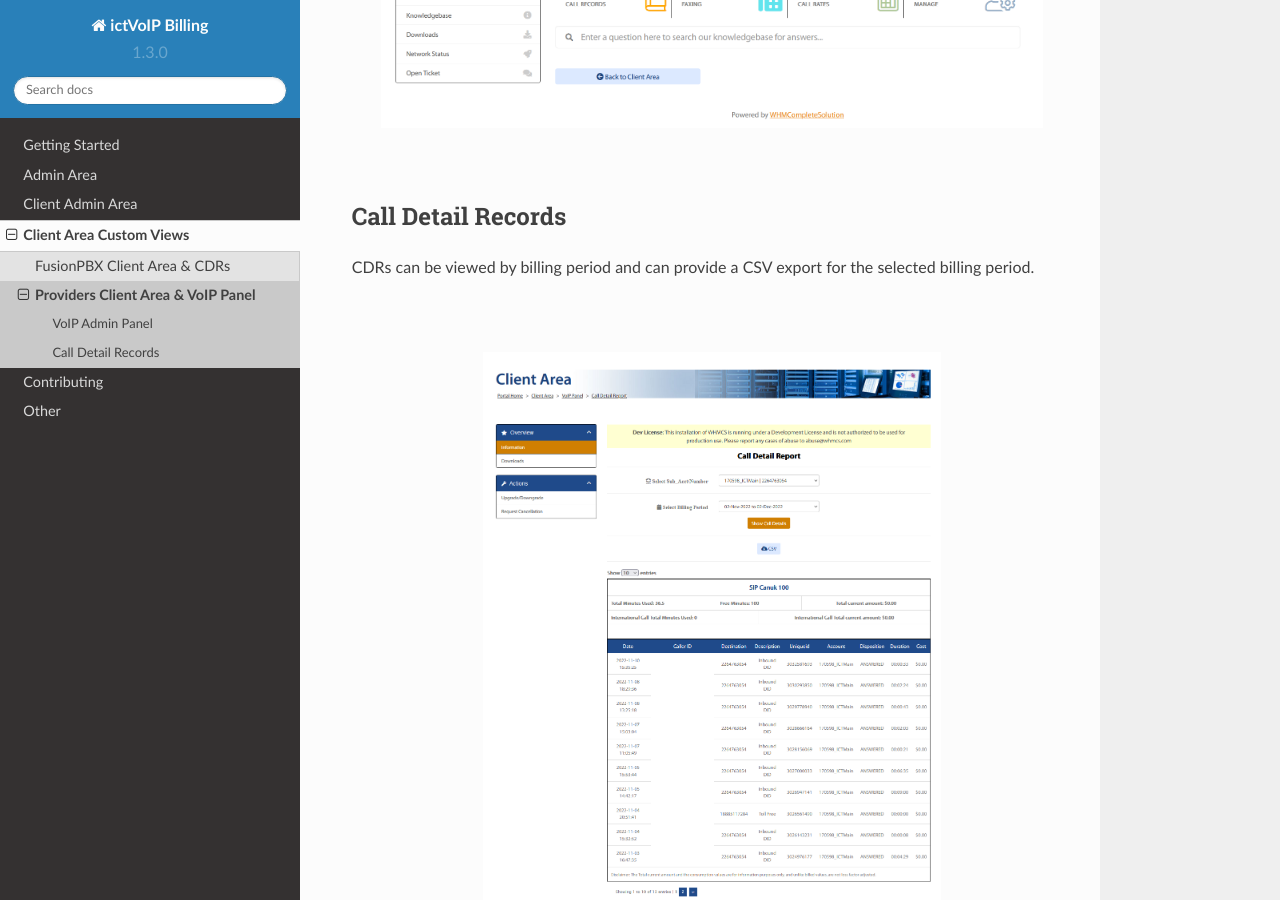
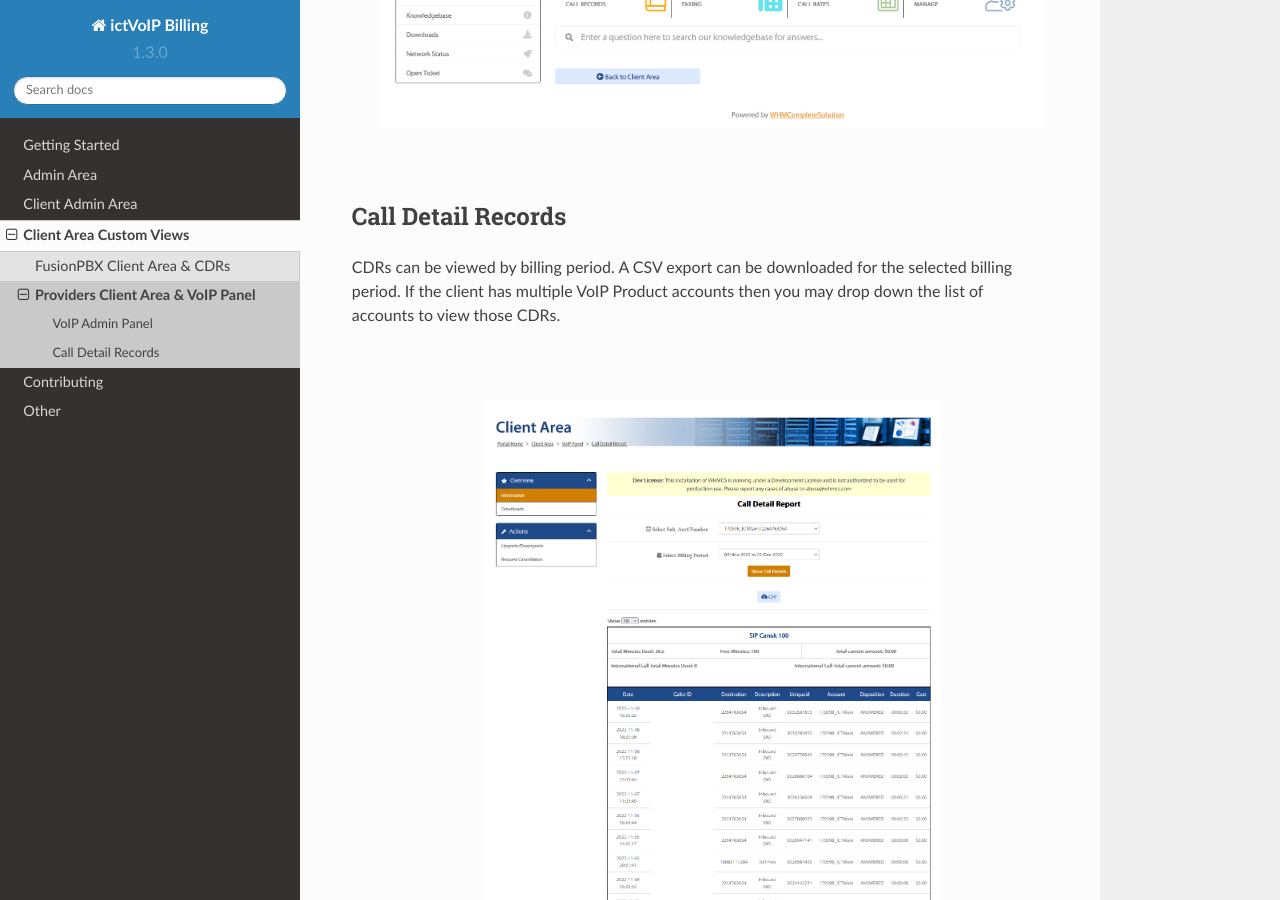
Before and after one commit to ictvoip/ictvoip-docs, a Sphinx documentation site: the page built from docs/source/clientarea/clientareaproviders.rst, in a window 1280 px wide and 900 px high, scrolled down 1279 px. Built offline with Sphinx 7.4.7 and the Read the Docs theme 2.0.0, drawn with Linux system fonts in a browser that asks for light colours; pages that are not in the unit, such as notebooks, are missing from menus.

Commit message:
Update clientareaproviders.rst

```diff
--- a/docs/source/clientarea/clientareaproviders.rst
+++ b/docs/source/clientarea/clientareaproviders.rst
@@ -31,7 +31,7 @@ Within the VoIP panel to view CDRs you would simply click on Call Records. CDRs
 Call Detail Records
 *********************
 
-CDRs can be viewed by billing period and can provide a CSV export for the selected billing period.
+CDRs can be viewed by billing period. A CSV export can be downloaded for the selected billing period. If the client has multiple VoIP Product accounts then you may drop down the list of accounts to view those CDRs.
 
 |
 
```
